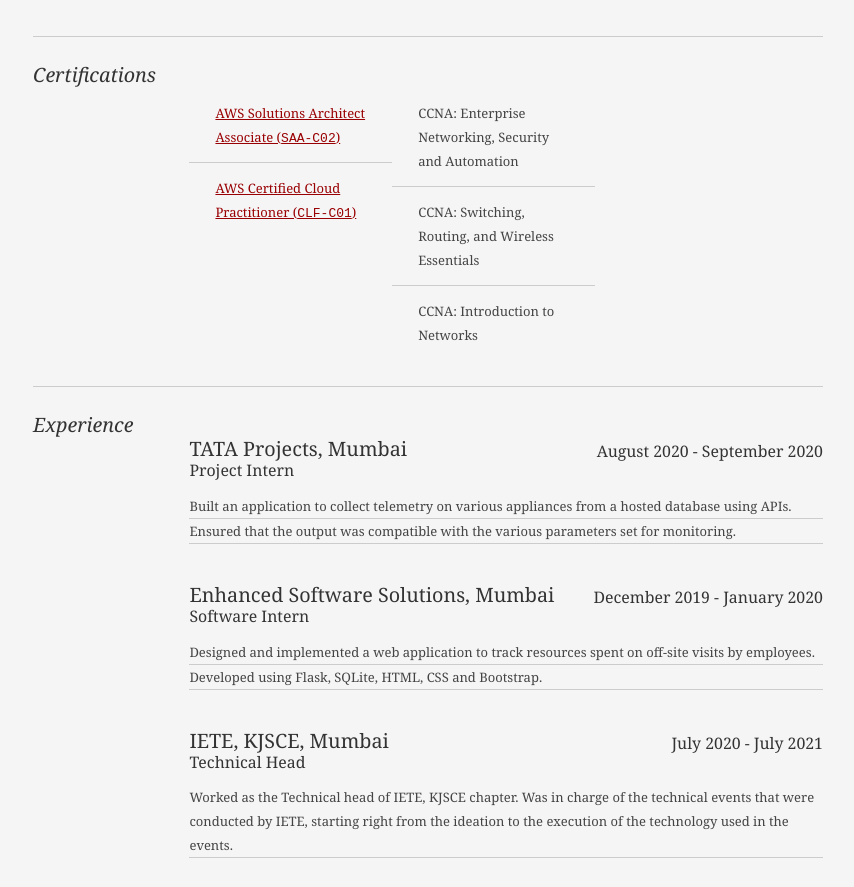
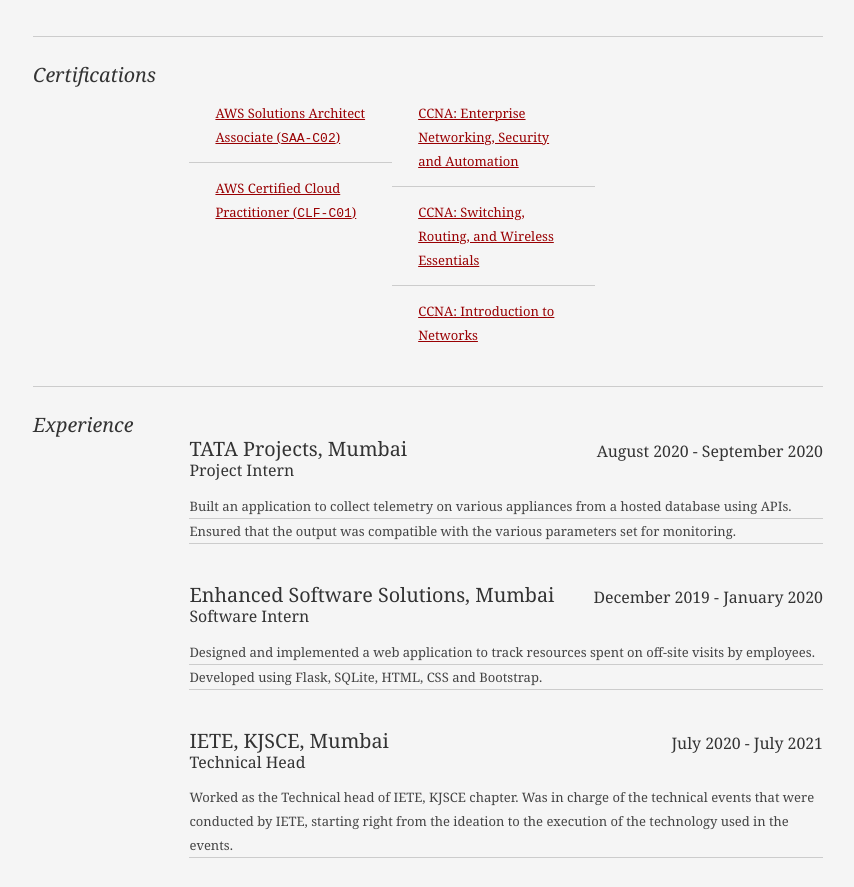
Before and after one commit to Arka21Pal/arka21pal.github.io, a plain HTML site: page index.html in a window 1280 px wide. Shown: the part 2494-3381 px from the top of the page, without its empty margins (212-1066 px from the left). Drawn offline with Linux system fonts and the light colour scheme.

Commit message:
refactor: edit links

```diff
--- a/index.html
+++ b/index.html
@@ -189,9 +189,9 @@
 							</ul>
 
 							<ul class="talent">
-								<li href="https://www.credly.com/badges/ad8d8e79-9b65-4735-8919-f4f9009e4688">CCNA: Enterprise Networking, Security and Automation</li>
-								<li href="https://www.credly.com/badges/5cbc400f-a766-4628-9171-c390d732788d">CCNA: Switching, Routing, and Wireless Essentials</li>
-								<li class="last" href="https://www.credly.com/badges/925824d8-9d08-4189-9204-9edb0a76fff1">CCNA: Introduction to Networks</li>
+                                                                <li><a href="https://www.credly.com/badges/ad8d8e79-9b65-4735-8919-f4f9009e4688">CCNA: Enterprise Networking, Security and Automation</a></li>
+                                                                <li><a href="https://www.credly.com/badges/5cbc400f-a766-4628-9171-c390d732788d">CCNA: Switching, Routing, and Wireless Essentials</a></li>
+                                                                <li class="last"><a href="https://www.credly.com/badges/925824d8-9d08-4189-9204-9edb0a76fff1">CCNA: Introduction to Networks</a></li>
 							</ul>
 
 						</div>
```
